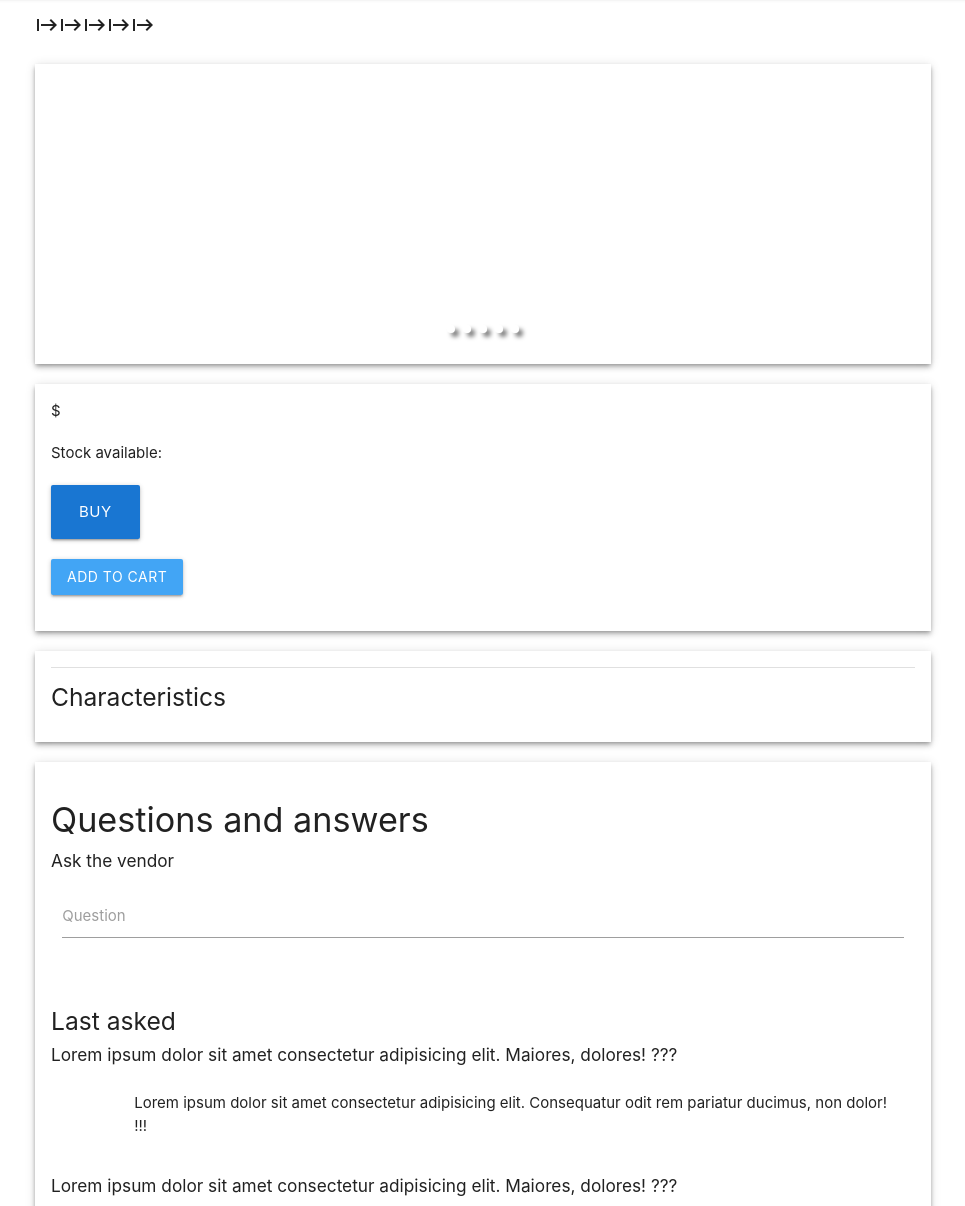
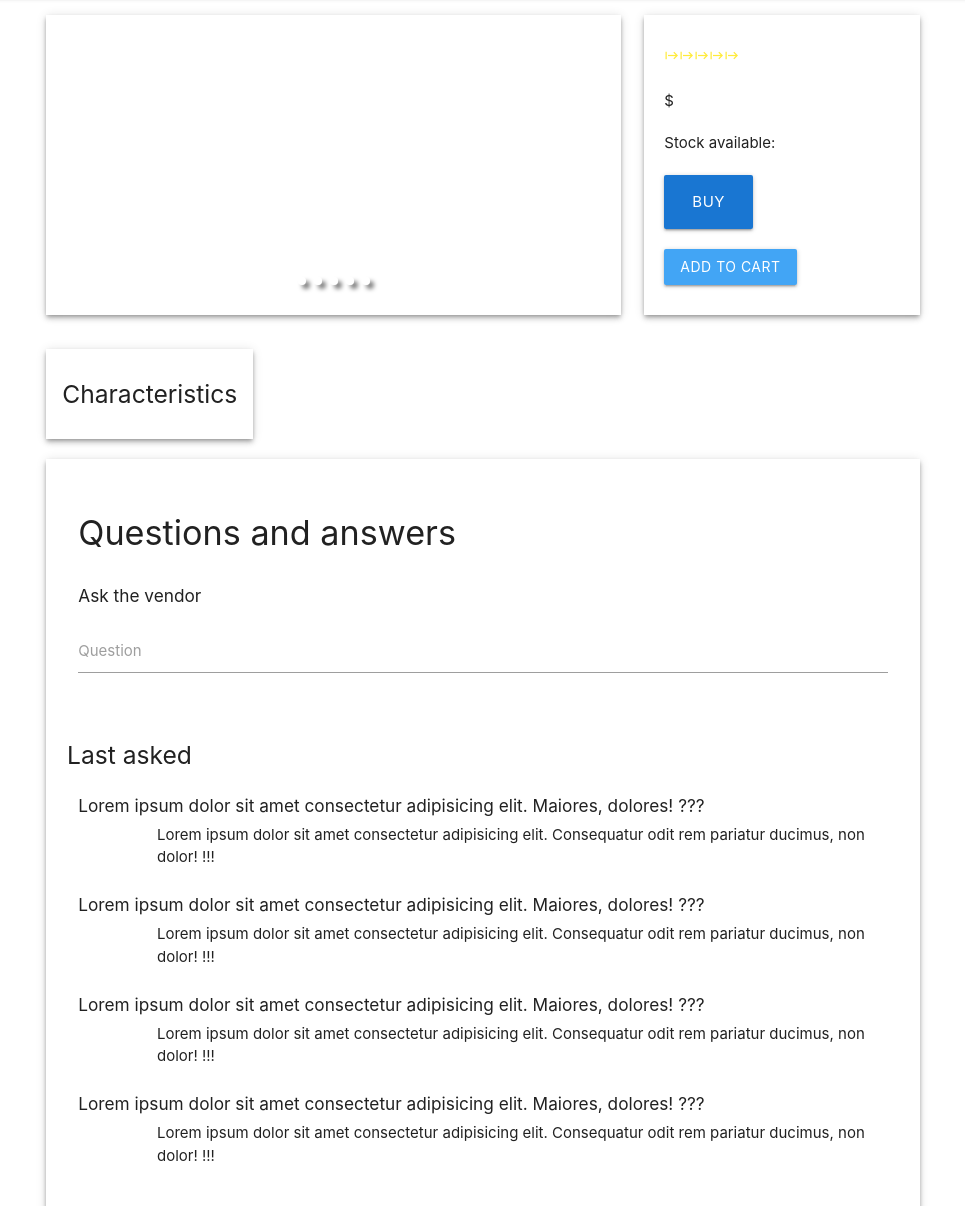
Before and after one commit to arielestebansoto/ecommerce, a React app: page /product/1 in a window 1280 px wide. Shown: the part 102-1308 px from the top of the page, without its empty margins (157-1122 px from the left). Built offline with nearby package versions, Linux system fonts and the light colour scheme; no server answers.

Commit message:
changes in Product Page

```diff
--- a/src/assets/styles/components/CarouselProducts.scss
+++ b/src/assets/styles/components/CarouselProducts.scss
@@ -25,6 +25,3 @@
   left: 50%;
   transform: translateX(-50%);
 }
-.CarouselProducts ul.indicators li {
-  box-shadow: 0 4px 4px rgba(0, 0, 0, .3);
-}
--- a/src/assets/styles/components/ProductImageGalery.scss
+++ b/src/assets/styles/components/ProductImageGalery.scss
@@ -1,5 +1,6 @@
 .ProductImageGalery {
   height: 300px;
+  margin-bottom: 14px;
 }
 .ProductImageGalery .carousel-item {
   width: auto;
--- a/src/assets/styles/components/ProductQuestion.scss
+++ b/src/assets/styles/components/ProductQuestion.scss
@@ -1,3 +1,15 @@
 .ProductQuestion {
-  padding: 16px;
+  padding: 32px;
 }
+.ProductQuestion .ProductQuestion_title {
+  margin-bottom: 35px;
+}
+.ProductQuestion .ProductQuestion_lastAsked {
+  margin-bottom: 16px;
+}
+.ProductAskResponse {
+  margin-bottom: 16px;
+}
+.ProductAskResponse h6 {
+  margin-bottom: 8px;
+}
--- a/src/assets/styles/components/PurchaseDetails.scss
+++ b/src/assets/styles/components/PurchaseDetails.scss
@@ -1,3 +1,4 @@
 .PurchaseDetails {
-  padding: 16px;
+  height: 300px;
+  padding: 32px!important;
 }
--- /dev/null
+++ b/src/assets/styles/pages/Product.scss
@@ -0,0 +1,3 @@
+.Product_title {
+    margin-bottom: 18px;
+}
--- a/src/components/ProductAskResponse.jsx
+++ b/src/components/ProductAskResponse.jsx
@@ -1,14 +1,10 @@
 import React from 'react'
 
 const ProductAskResponse = () => (
-    <div className="row">
-        <div className="row">
-            <h6 className="darken-2">Lorem ipsum dolor sit amet consectetur adipisicing elit. Maiores, dolores! ???</h6>
-        </div>
-        <div className="row">
-            <div className="col s11  offset-s1">
-                <span className="lighten-2">Lorem ipsum dolor sit amet consectetur adipisicing elit. Consequatur odit rem pariatur ducimus, non dolor! !!!</span>
-            </div>
+    <div className="ProductAskResponse col s12">
+        <h6 className="darken-2">Lorem ipsum dolor sit amet consectetur adipisicing elit. Maiores, dolores! ???</h6>
+        <div className="col s11  offset-s1">
+            <span className="lighten-2">Lorem ipsum dolor sit amet consectetur adipisicing elit. Consequatur odit rem pariatur ducimus, non dolor! !!!</span>
         </div>
     </div>
 )
--- a/src/components/ProductDetails.jsx
+++ b/src/components/ProductDetails.jsx
@@ -5,10 +5,13 @@ import '../assets/styles/components/ProductDetails.scss'
 const ProductDetails = (props) => {
 
     return (
-        <div className="row z-depth-2 ProductDetails">
-            <div className="divider"></div>
-            <h5>Characteristics</h5>
-            <p>{ props.description }</p>
+        <div className="row">
+            <div className="col">
+                <div className="ProductDetails z-depth-2">
+                    <h5>Characteristics</h5>
+                    <p>{ props.description }</p>
+                </div>
+            </div>
         </div>
     )
 }
--- a/src/components/ProductImageGalery.jsx
+++ b/src/components/ProductImageGalery.jsx
@@ -14,8 +14,9 @@ const ProductImageGalery = (props) => {
     });
   })
     return (
-      <div className="row z-depth-2">
-        <div className="carousel carousel-slider ProductImageGalery">
+      // <div className="row ">
+        <div className="col s12 l8 ">
+          <div className="carousel carousel-slider ProductImageGalery z-depth-2">
             <a className="carousel-item " href="#one!"><img src={props.image} /></a>
             <a className="carousel-item " href="#one!"><img src={props.image} /></a>
             <a className="carousel-item " href="#one!"><img src={props.image} /></a>
@@ -23,6 +24,7 @@ const ProductImageGalery = (props) => {
             <a className="carousel-item " href="#one!"><img src={props.image} /></a>
         </div>
         </div>
+      // </div>
   )
 }
 export default ProductImageGalery
--- a/src/components/ProductQuestion.jsx
+++ b/src/components/ProductQuestion.jsx
@@ -4,8 +4,10 @@ import ProductAskResponse from './ProductAskResponse'
 import '../assets/styles/components/ProductQuestion.scss'
 
 const ProductQuestion = () => (
-    <div className="row z-depth-2 ProductQuestion">
-        <h4>Questions and answers</h4>
+    <div className="row">
+        <div className="col s12">
+            <div className="ProductQuestion z-depth-2">
+                <h4 className="ProductQuestion_title">Questions and answers</h4>
                 <h6>Ask the vendor</h6>
                 <div className="row">
                     <form className="col s12">
@@ -18,13 +20,15 @@ const ProductQuestion = () => (
                     </form>
                 </div>
                 <div className="row">
-            <h5>Last asked</h5>
+                    <h5 className="ProductQuestion_lastAsked">Last asked</h5>
                     <ProductAskResponse />
                     <ProductAskResponse />
                     <ProductAskResponse />
                     <ProductAskResponse />
                 </div>
             </div>
+        </div>
+    </div>
 )
 
 export default ProductQuestion
--- a/src/components/ProductStar.jsx
+++ b/src/components/ProductStar.jsx
@@ -2,11 +2,11 @@ import React from 'react'
 
 const ProductStar = () => (
     <div className="row">
-        <i className="material-icons">start</i>
-        <i className="material-icons">start</i>
-        <i className="material-icons">start</i>
-        <i className="material-icons">start</i>
-        <i className="material-icons">start</i>
+        <i className="material-icons tiny yellow-text">start</i>
+        <i className="material-icons tiny yellow-text">start</i>
+        <i className="material-icons tiny yellow-text">start</i>
+        <i className="material-icons tiny yellow-text">start</i>
+        <i className="material-icons tiny yellow-text">start</i>
 </div>
 )
 
--- a/src/components/PurchaseDetails.jsx
+++ b/src/components/PurchaseDetails.jsx
@@ -1,11 +1,11 @@
 import React from 'react'
 import { connect } from 'react-redux'
 import { addProductToCart } from '../actions/shoppingCartActions'
-
 import { Link } from 'react-router-dom'
 
 import '../assets/styles/components/PurchaseDetails.scss'
 import { toast } from '../utils/toast'
+import ProductStar from './ProductStar'
 
 const PurchaseDetails = (props) => {
     const { shoppingCartReducer, productsReducer } = props
@@ -27,7 +27,9 @@ const PurchaseDetails = (props) => {
         })
     }
     return (
-        <div className="row z-depth-2 PurchaseDetails">
+        <div className="col s12 l4 ">
+            <div className="PurchaseDetails z-depth-2">
+                <ProductStar />
                 <div className="row">
                     <span>$ {price}</span>
                 </div>
@@ -55,6 +57,7 @@ const PurchaseDetails = (props) => {
                         </button>
                 </div>
             </div>
+        </div>
     )
 }
 const mapStateToProps = ({ productsReducer, shoppingCartReducer }) => {
--- a/src/pages/Product.jsx
+++ b/src/pages/Product.jsx
@@ -1,8 +1,8 @@
 import React from 'react'
 import { connect } from 'react-redux'
 
+import '../assets/styles/pages/Product.scss'
 import Header from '../components/Header'
-import ProductStar from '../components/ProductStar'
 import ProductImageGalery from '../components/ProductImageGalery'
 import PurchaseDetails from '../components/PurchaseDetails'
 import ProductDetails from '../components/ProductDetails'
@@ -26,10 +26,11 @@ class Product extends React.Component {
             loading ? <Loader /> : product ?
                 <>
                     <div className="container">
-                        <h5>{product.title}</h5>
-                        <ProductStar />
-                        <ProductImageGalery image={ product.image }/>
-                        <PurchaseDetails {...product} />
+                        <h5 className="Product_title">{product.title}</h5>
+                        <div className="row">
+                            <ProductImageGalery image={ product.image }/>
+                            <PurchaseDetails {...product} />
+                        </div>
                         <ProductDetails {...product}/>
                         <ProductQuestion />
                     </div>
```
Lines whose indentation alone changed are shown as unchanged.
